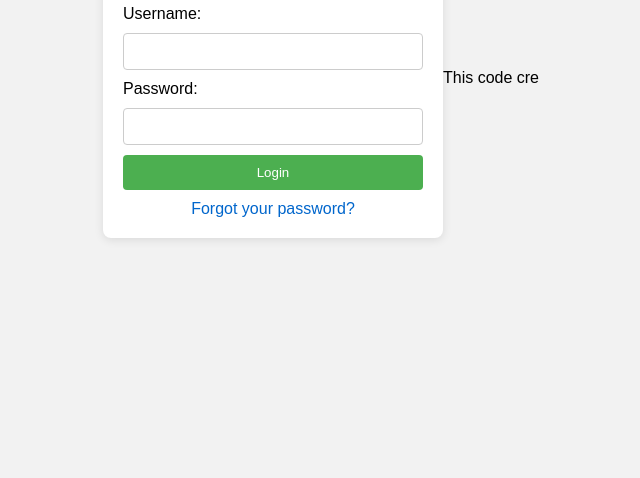
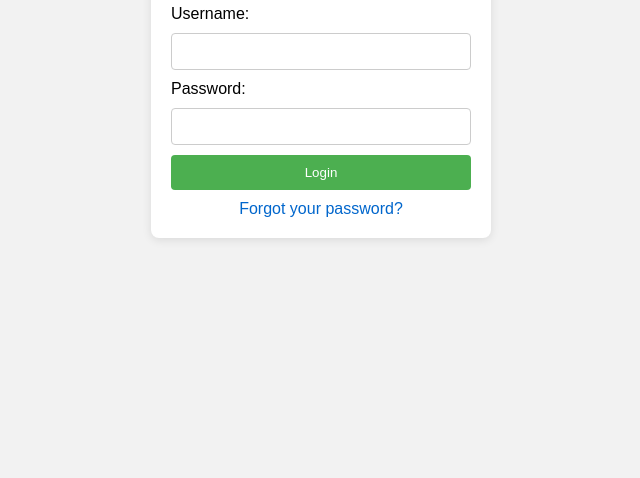
Before and after one commit to Ilak15/login, a plain HTML site: page index.html in a window 1280 px wide. Shown: the part 322-800 px from the top of the page, without its empty margins (319-959 px from the left). Drawn offline with Linux system fonts and the light colour scheme.

Commit message:
index.html

```diff
--- a/index.html
+++ b/index.html
@@ -75,4 +75,3 @@
     </div>
 </body>
 </html>
-This code cre
```
